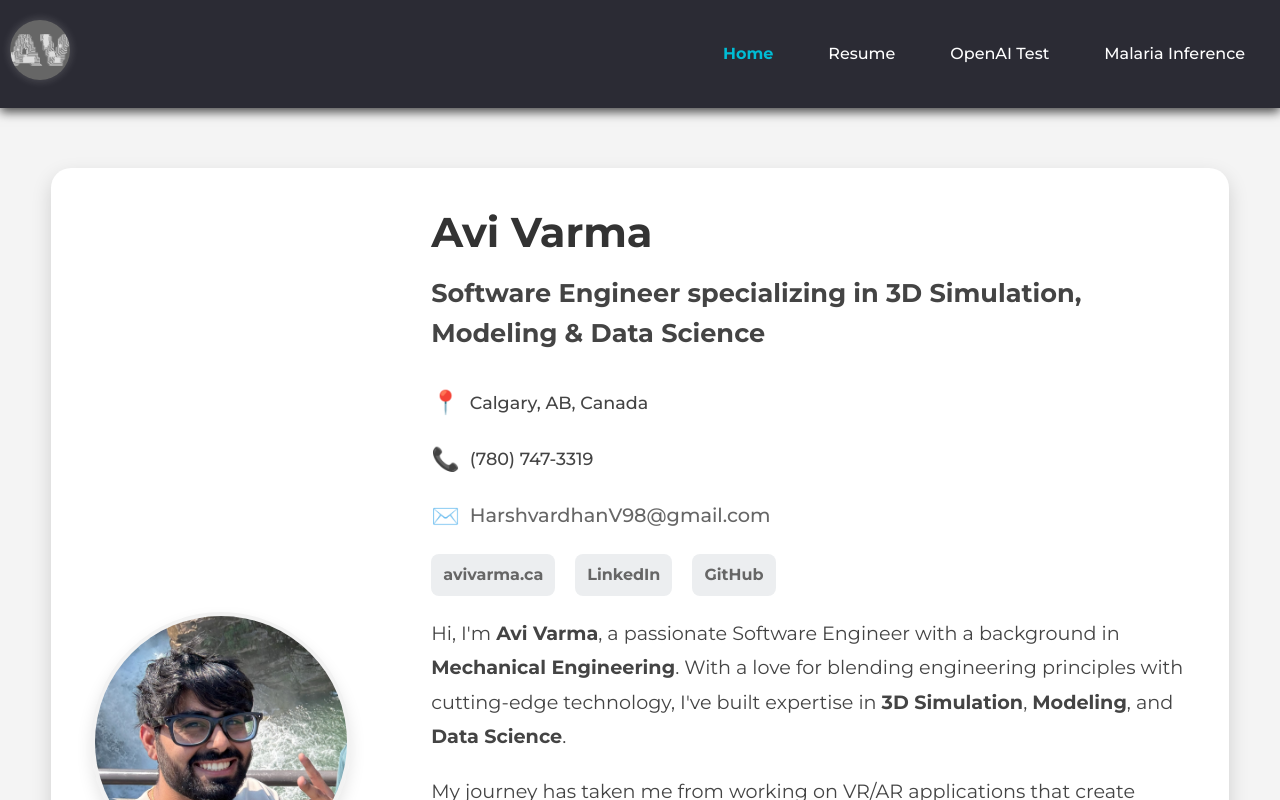
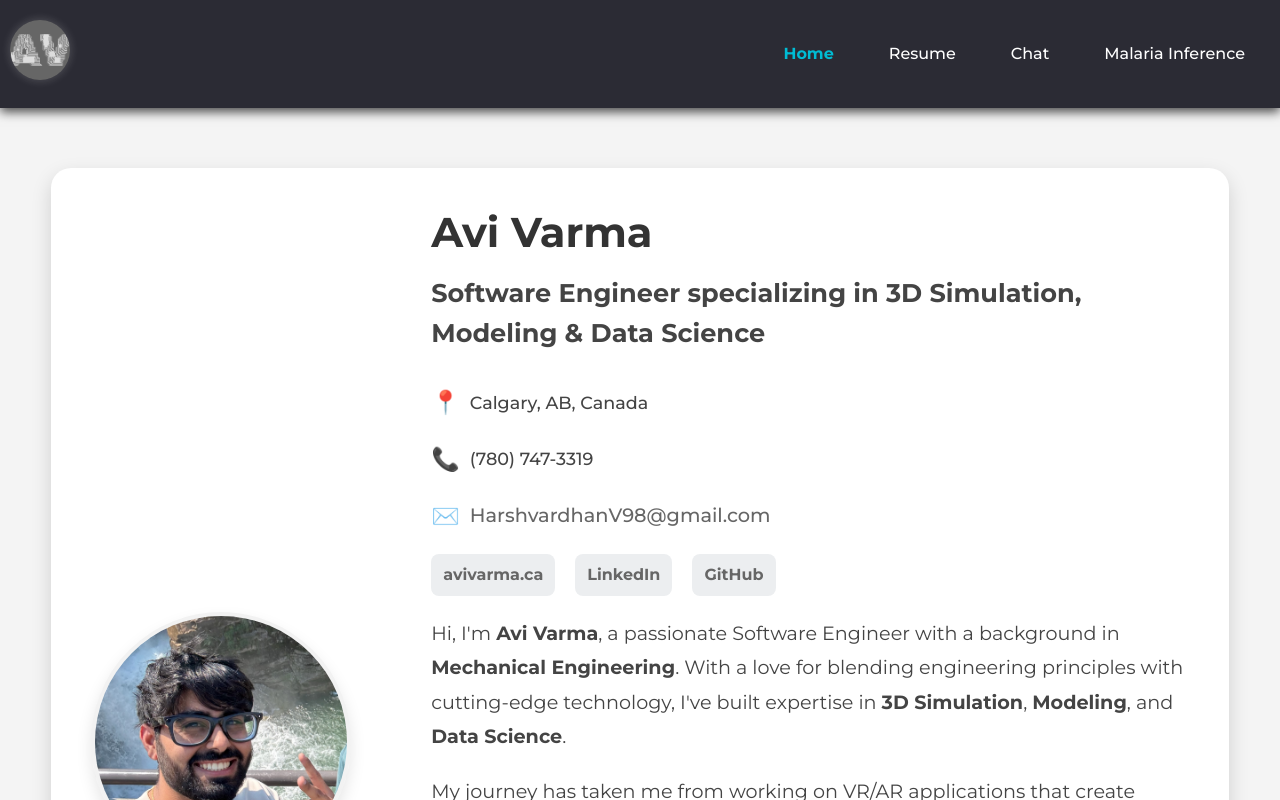
Before and after one commit to avias8/avias8.github.io, a React (Create React App) app: page / in a window 1280 px wide. Built offline with nearby package versions, Linux system fonts and the light colour scheme.

Commit message:
Changed the header text.

```diff
--- a/src/components/Header.jsx
+++ b/src/components/Header.jsx
@@ -80,7 +80,7 @@ const Header = () => {
               <Link to="/resume" onClick={() => setIsMobileMenuOpen(false)}>Resume</Link>
             </li>
             <li className={location.pathname === '/openaifrontend' ? 'active' : ''}>
-              <Link to="/openaifrontend" onClick={() => setIsMobileMenuOpen(false)}>OpenAI Test</Link>
+              <Link to="/openaifrontend" onClick={() => setIsMobileMenuOpen(false)}>Chat</Link>
             </li>
             <li className={location.pathname === '/malaria-inference-frontend' ? 'active' : ''}>
               <Link to="/malaria-inference-frontend" onClick={() => setIsMobileMenuOpen(false)}>Malaria Inference</Link>
```
